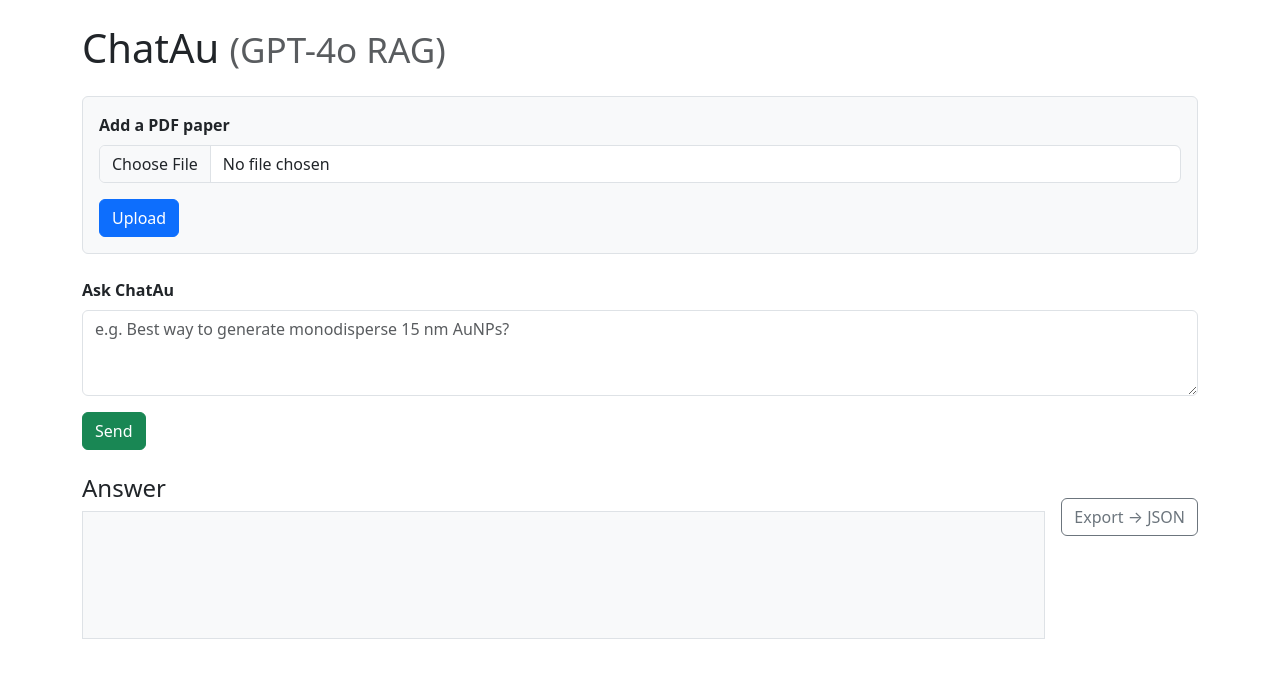
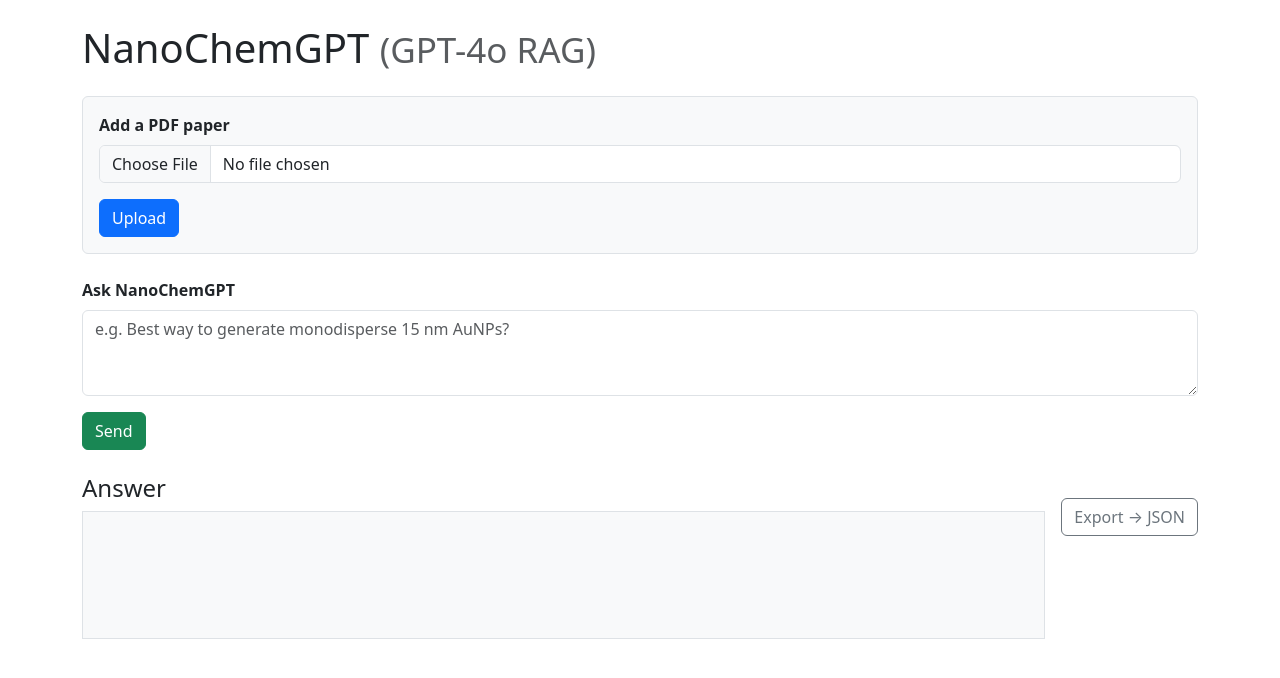
Before and after one commit to imraanykhan/ChatAuNP2, a plain HTML site: page templates/index.html in a window 1280 px wide. Drawn offline with nearby package versions, Linux system fonts and the light colour scheme.

Commit message:
Update index.html

```diff
--- a/templates/index.html
+++ b/templates/index.html
@@ -3,11 +3,11 @@
 <head>
   <meta charset="utf-8" />
   <meta name="viewport" content="width=device-width, initial-scale=1" />
-  <title>ChatAu v1.1</title>
+  <title>NanoChemGPT</title>
   <link href="https://cdn.jsdelivr.net/npm/bootstrap@5.3.3/dist/css/bootstrap.min.css" rel="stylesheet"/>
 </head>
 <body class="container py-4">
-  <h1 class="mb-4">ChatAu <small class="text-muted fw-light">(GPT-4o RAG)</small></h1>
+  <h1 class="mb-4">NanoChemGPT <small class="text-muted fw-light">(GPT-4o RAG)</small></h1>
 
   <!-- PDF upload -->
   <form id="uploadForm" action="/upload" method="post" enctype="multipart/form-data" class="mb-4 p-3 border rounded bg-light">
@@ -21,7 +21,7 @@
 
   <!-- Question input -->
   <div class="mb-3">
-    <label for="question" class="form-label fw-semibold">Ask ChatAu</label>
+    <label for="question" class="form-label fw-semibold">Ask NanoChemGPT</label>
     <textarea id="question" class="form-control" rows="3" placeholder="e.g. Best way to generate monodisperse 15 nm AuNPs?"></textarea>
   </div>
   <button id="sendBtn" class="btn btn-success mb-4">Send</button>
```
